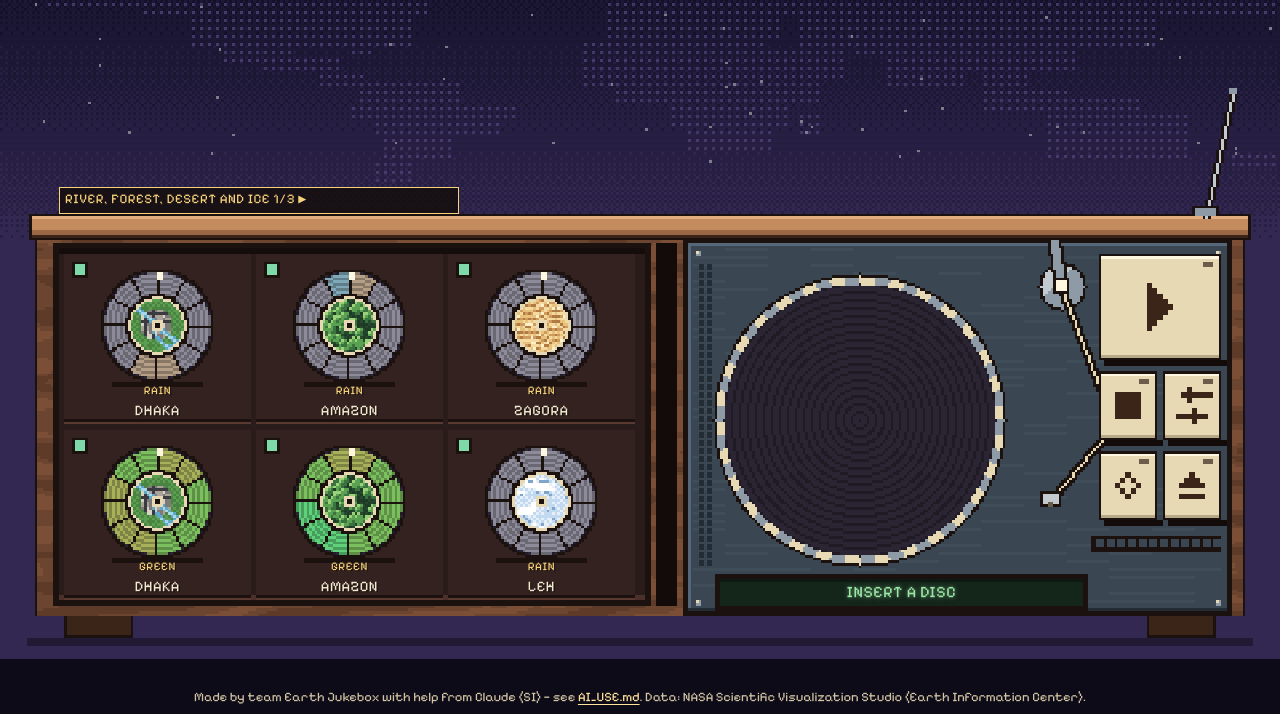
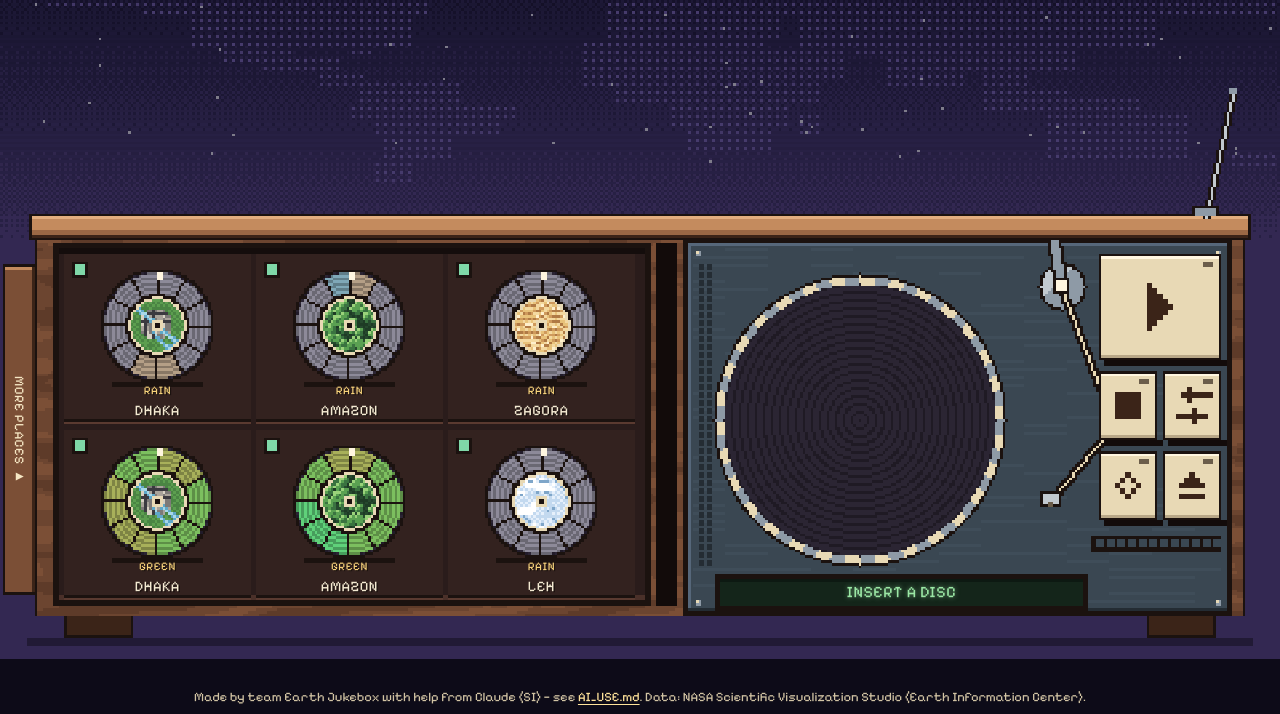
Before and after one commit to hoangminhky2009-vn/earth-jukebox, a website with bundled scripts: page docs/index.html in a window 1280 px wide. Shown: the part 86-800 px from the top of the page. Built offline with nearby package versions, Linux system fonts and the light colour scheme.

Commit message:
tray: the page button is a vertical tab on the left side of the console
- a wooden tab on the left edge of the music box with vertical text: "MORE PLACES >" (page 1), "MORE PLACES n/m >"
  and "< BACK TO MAIN" on the last page; still a real button with an aria-label, hidden when there is one page
- checked in the page with the real data: the tab shows, a click opens page 2, no errors; node --test 80/80

Co-Authored-By: Claude Sonnet 5.5 <noreply@anthropic.com>

```diff
--- a/docs/css/jukebox.css
+++ b/docs/css/jukebox.css
@@ -78,5 +78,5 @@
 .roll-legend { margin: 8px 0 0; color: var(--text-muted); font: 400 var(--fs-small)/1.6 var(--font-pixel); }
 .high-contrast .roll-bg, .high-contrast .roll-crackle-bg, .high-contrast .roll-skip-bg { fill: #000; }
 .high-contrast .roll-bed { fill: #fff; opacity: 0.6; }
-.page-btn { font-size: calc(var(--s, 1) * 5px); letter-spacing: 0.5px; color: var(--accent); background: rgba(20, 13, 12, 0.85); border: max(1px, calc(var(--s, 1) * 0.5px)) solid var(--accent); text-align: left; padding: 0 calc(var(--s, 1) * 2px); }
+.page-btn { writing-mode: vertical-rl; font-size: calc(var(--s, 1) * 5px); letter-spacing: 0.5px; color: #f6e7c4; background: transparent; border: 0; padding: 0; text-align: center; line-height: 1; }
 .page-btn:hover { color: #fff; }
--- a/docs/js/scene.js
+++ b/docs/js/scene.js
@@ -262,6 +262,7 @@ export function createScene(store, opts) {
     cg.globalAlpha = 0.35; p('#000000', X0 - 4, GROUND, X1 - X0 + 8, 3); cg.globalAlpha = 1;
     p('#1b120f', 20, 114, 224, 136); p('#2a1c1b', 22, 116, 220, 132); p('#140d0c', 22, 116, 220, 2); p('#4a3029', 22, 246, 220, 2);
     for (let i = 0; i < L.count; i++) { const s = SLOT(i); p('#33221f', s.x, s.y, s.w, s.h - 2); p('#1b120f', s.x, s.y + s.h - 2, s.w, 1); p('#5a3a30', s.x, s.y + s.h - 1, s.w, 1); }
+    if (pages.length > 1) { p('#1b120f', 1, 122, 13, 124); p('#7b4f36', 2, 123, 11, 122); p('#c48b5e', 2, 123, 11, 1); p('#3b2418', 12, 123, 1, 122); }   // the page tab
     p('#120b0a', 246, 114, 8, 136);
     p('#1b120f', 256, 112, 206, 142); p('#3a4752', 258, 114, 202, 138); p('#56677a', 258, 114, 202, 1); p('#56677a', 258, 114, 1, 138); p('#242c33', 258, 251, 202, 1);
     for (let y = 116; y < 250; y += 3) for (let x = 260; x < 458; x += 1) if (h2(x >> 4, y, 8) > 0.7) p('#3f4d59', x, y, 1, 1);
@@ -333,8 +334,9 @@ export function createScene(store, opts) {
     hits.append(b);
   }
   // Page switch: a real button above the tray, only when there is more than one page.
+  // A tab on the left side of the console, with vertical text.
   const pageBtn = document.createElement('button'); pageBtn.type = 'button'; pageBtn.className = 'hit page-btn';
-  pos(pageBtn, 22, 93, 150, 10);
+  pos(pageBtn, 1, 122, 12, 124);
   pageBtn.hidden = pages.length < 2;
   pageBtn.addEventListener('click', () => {
     page = (page + 1) % pages.length; setShelf(); syncHits();
@@ -370,7 +372,7 @@ export function createScene(store, opts) {
     const d = loadedDisc(); const deck = Boolean(d);
     if (pages.length > 1) {
       const nxt = pages[(page + 1) % pages.length];
-      pageBtn.textContent = `${pages[page].title.toUpperCase()} ${page + 1}/${pages.length} \u25B6`;
+      pageBtn.textContent = page === pages.length - 1 ? '\u25C0 BACK TO MAIN' : page === 0 ? 'MORE PLACES \u25B6' : `MORE PLACES ${page}/${pages.length - 1} \u25B6`;
       pageBtn.setAttribute('aria-label', `Tray page ${page + 1} of ${pages.length}: ${pages[page].title}. Show ${nxt.title}`);
     }
     shelf.forEach((s, i) => {
```
